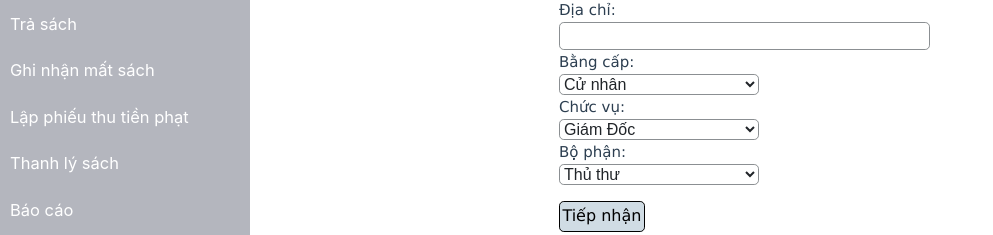
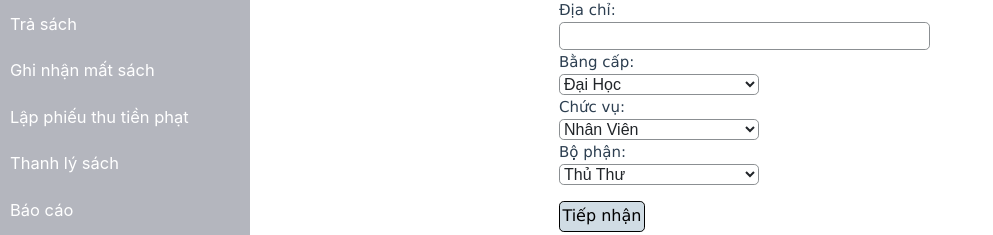
Before and after one commit to YumeAyasaki/LM_FE, a Vue app: page /them-nhan-vien in a window 1280 px wide. Shown: the part 309-544 px from the top of the page, without its empty margins (0-993 px from the left). Built offline with nearby package versions, Linux system fonts and the light colour scheme.

Commit message:
thêm post request qua API cho component Thêm Nhân viên

```diff
--- a/package.json
+++ b/package.json
@@ -9,6 +9,7 @@
     "lint": "eslint . --ext .vue,.js,.jsx,.cjs,.mjs --fix --ignore-path .gitignore"
   },
   "dependencies": {
+    "axios": "^1.2.2",
     "pinia": "^2.0.23",
     "vue": "^3.2.41",
     "vue-router": "^4.1.6"
--- a/src/components/ThemNhanVien.vue
+++ b/src/components/ThemNhanVien.vue
@@ -1,36 +1,45 @@
 <template>
     <div class="container">
         <h1> Tiếp nhận nhân viên</h1>
-        <form>
+        <form @submit.prevent="addEmplyee">
 
                 <label>Họ và tên: </label>
-                <input type="text" class = "text-input"/>
+                <input type="text" class = "text-input" v-model="name"/>
 
                 <label>Ngày sinh: </label>
-                <input type="date" class = "date-input"/>
+                <input type="date" class = "date-input" v-model="dateOfBirth"/>
 
                 <label>Số điện thoại: </label>
-                <input type="text" class = "text-input"/>
+                <input type="text" class = "text-input" v-model="phoneNumber"/>
 
                 <label>Địa chỉ: </label>
-                <input type="text" class = "text-input"/>
+                <input type="text" class = "text-input" v-model="address"/>
 
                 <label>Bằng cấp: </label>
-                <select name="degree" id ="degree" class = "select-label">
-                    <option>Cử nhân</option>
-                    <option>Thạc sĩ</option>
+                <select name="degree" id ="degree" class = "select-label" v-model="degree">
+                    <option>Tú Tài</option>
+                    <option>Trung Cấp</option>
+                    <option>Cao Đẳng</option>
+                    <option>Đại Học</option>
+                    <option>Thạc Sĩ</option>
+                    <option>Tiến Sĩ</option>
                 </select>
 
                 <label>Chức vụ: </label>
-                <select name="degree" id ="degree" class = "select-label">
+                <select name="degree" id ="degree" class = "select-label" v-model="position">
                     <option>Giám Đốc</option>
                     <option>Phó Giám Đốc</option>
+                    <option>Trưởng Phòng</option>
+                    <option>Phó Phòng</option>
+                    <option>Nhân Viên</option>
                 </select>
 
                 <label>Bộ phận: </label>
-                <select name="department" id ="department" class = "select-label">
-                    <option>Thủ thư</option>
-                    <option>abc</option>
+                <select name="department" id ="department" class = "select-label" v-model="department">
+                    <option>Thủ Thư</option>
+                    <option>Thủ Quỷ</option>
+                    <option>Thủ Kho</option>
+                    <option>Ban Giám Đốc</option>
                 </select>
 
             <button class="btn"> Tiếp nhận </button>
@@ -39,8 +48,39 @@
 </template>
 
 <script>
+import axios from 'axios';
 export default {
-    name: 'ThemNhanVien'
+    name: 'ThemNhanVien',
+    data() {
+        return {
+            name: '',
+            address: '',
+            phoneNumber: '',
+            dateOfBirth: null,
+            degree: 'Đại Học',
+            position:'Nhân Viên',
+            department:'Thủ Thư'
+
+        };
+    },
+    methods :{
+        async addEmplyee(){
+            const formData = {
+                name: this.name,
+                address: this.address,
+                phoneNumber: this.phoneNumber,
+                dateOfBirth: this.dateOfBirth,
+                degree: this.degree,
+                position: this.position,
+                department:this.department
+            }
+            let url = "https://easy-gold-goshawk-vest.cyclic.app/Employee";
+            await axios.post(url, formData).then(response => {
+                    console.log(response);
+                });
+
+        }
+    }
 }
 </script>
 <style scoped>
```
Also changed, not shown: 1 other file (tests, documents, lock files or other folders).
